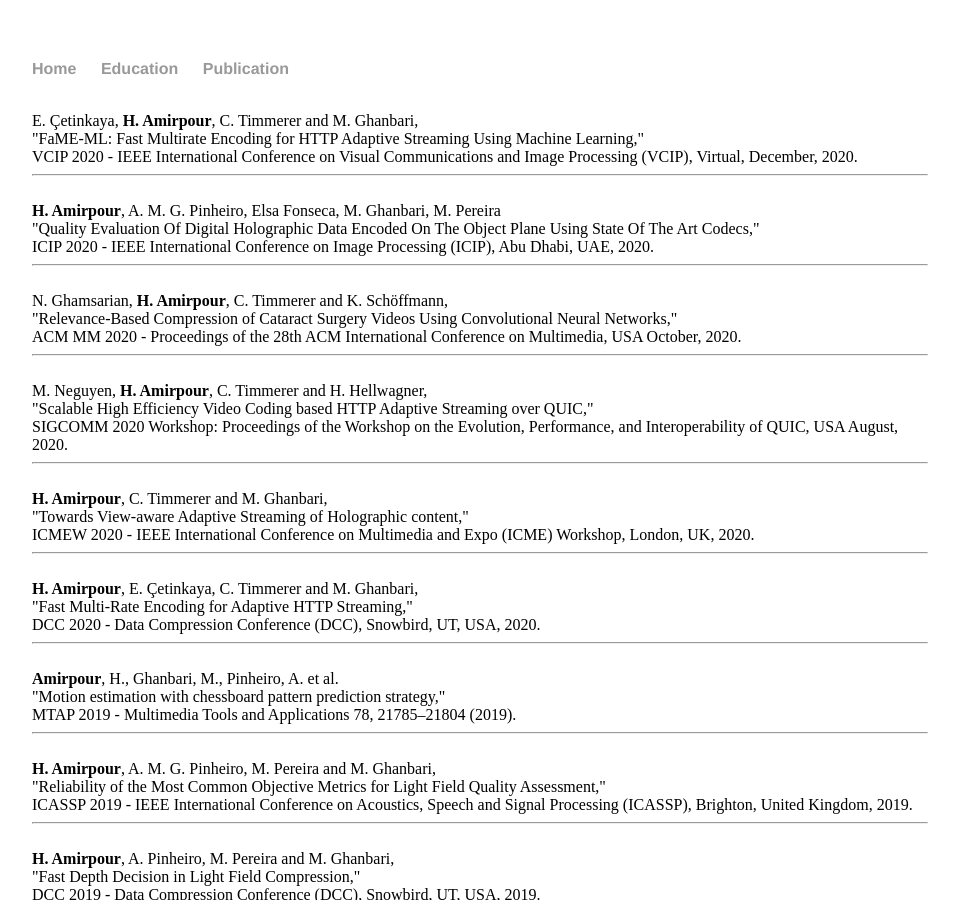
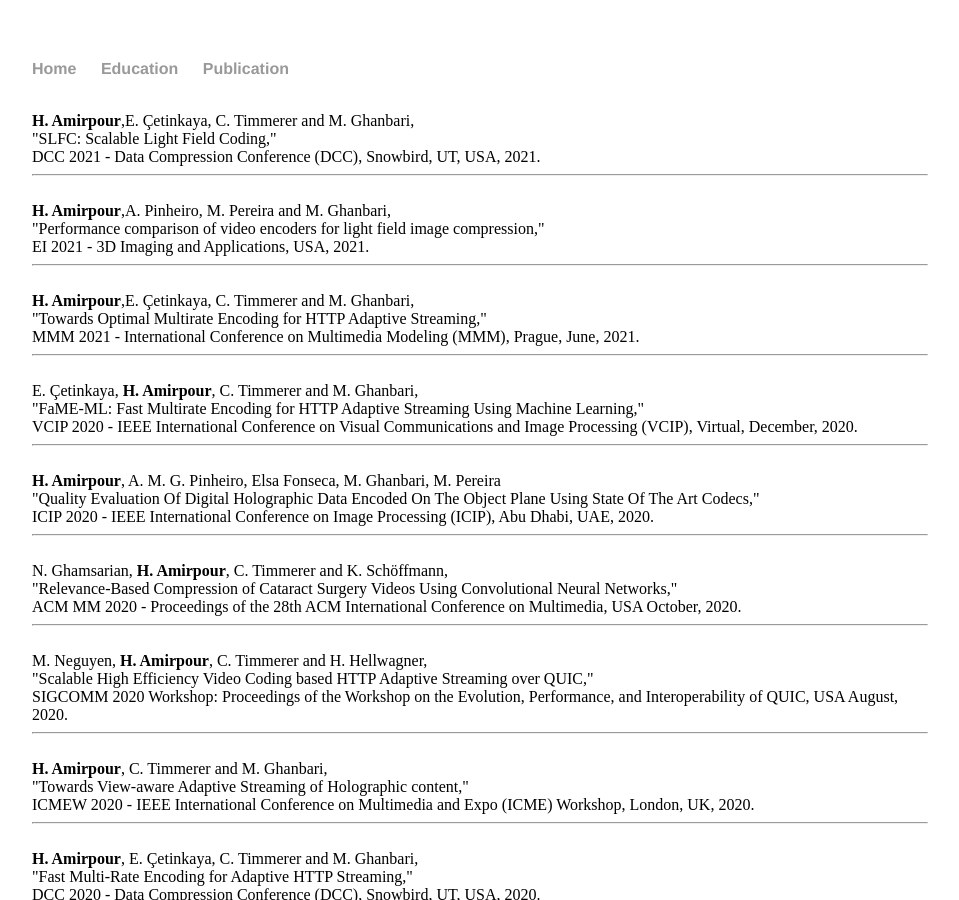
Before and after one commit to HadiAmirpour/hadiamirpour.github.io, a Jekyll site: the page publication.html, which Jekyll copies as it is, in a window 1280 px wide and 900 px high. Shown: the whole window, without its empty margins (160-1119 px from the left). Built offline with Jekyll 4.4.1, drawn with Linux system fonts in a browser that asks for light colours.

Commit message:
Update publication.html

```diff
--- a/publication.html
+++ b/publication.html
@@ -21,6 +21,23 @@
 
 
 
+		<br />
+		<h><b>H. Amirpour</b>,E. Çetinkaya, C. Timmerer and M. Ghanbari,<br />
+		"SLFC: Scalable Light Field Coding," <br />
+		DCC 2021 - Data Compression Conference (DCC), Snowbird, UT, USA, 2021.</h>
+		<hr>
+		<br />
+
+	        <h><b>H. Amirpour</b>,A. Pinheiro, M. Pereira and M. Ghanbari,<br />
+		"Performance comparison of video encoders for light field image compression," <br />
+		EI 2021 - 3D Imaging and Applications, USA, 2021.</h>
+		<hr>
+		<br />
+
+		<h><b>H. Amirpour</b>,E. Çetinkaya, C. Timmerer and M. Ghanbari,<br />
+		"Towards Optimal Multirate Encoding for HTTP Adaptive Streaming," <br />
+		MMM 2021 - International Conference on Multimedia Modeling (MMM), Prague, June, 2021.</h>
+		<hr>
 		<br />
 
 		<h>E. Çetinkaya, <b>H. Amirpour</b>, C. Timmerer and M. Ghanbari,<br />
```
